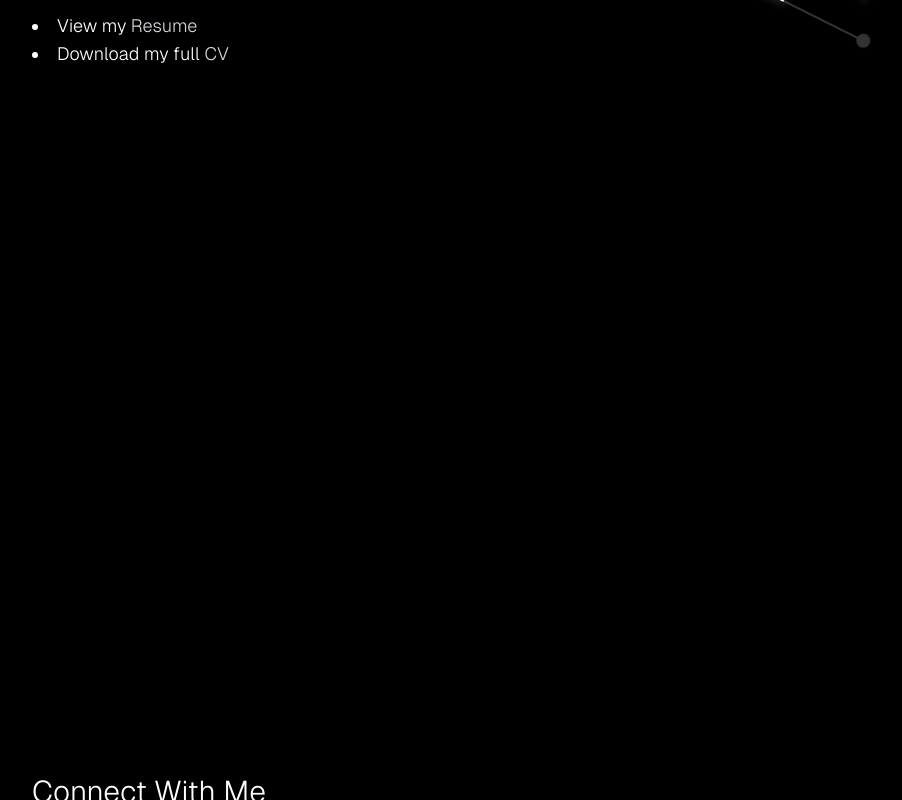
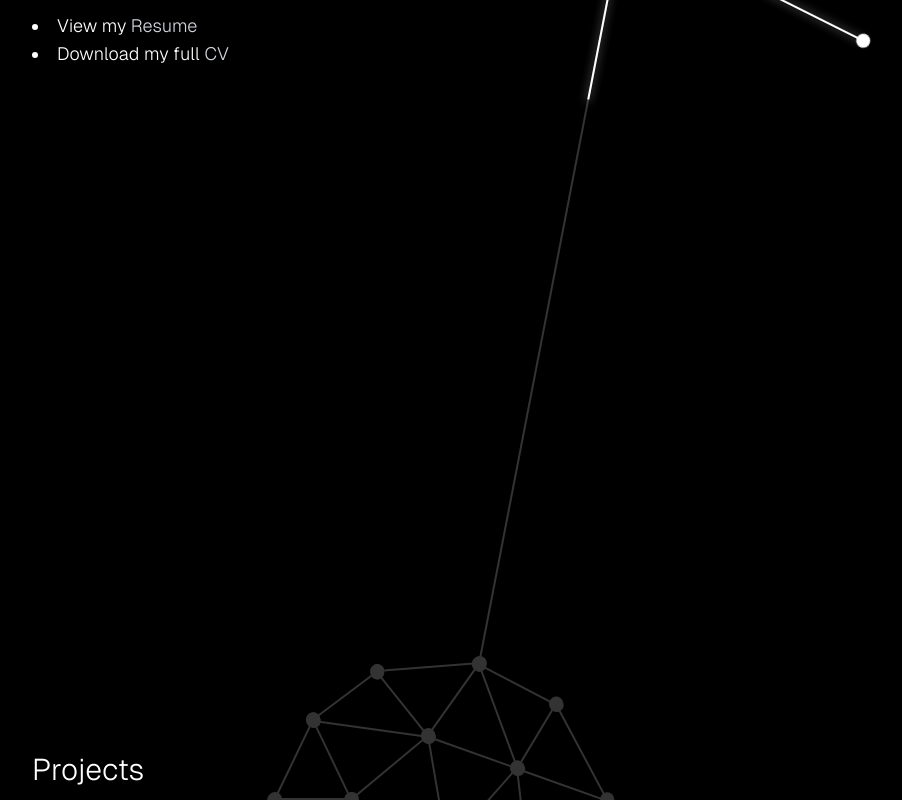
Before and after one commit to RishikSarkar/personal-portfolio-3.0, a Next.js app: page / in a window 1280 px wide. Shown: the part 2000-2800 px from the top of the page, without its empty margins (32-934 px from the left). Built offline with nearby package versions, Linux system fonts and the light colour scheme.

Commit message:
Completed brain, modified page order, etc.

```diff
--- a/src/app/globals.css
+++ b/src/app/globals.css
@@ -87,9 +87,6 @@ html {
 
 .section {
   transition: box-shadow 0.3s ease, opacity 0.3s ease;
-}
-
-.section {
   box-shadow: inset 0 0 150px rgba(0, 0, 0, 0.95);
   opacity: 0.1;
 }
@@ -98,3 +95,13 @@ html {
   box-shadow: none;
   opacity: 1;
 }
+
+.last-section {
+  opacity: 1;
+  box-shadow: none;
+}
+
+.last-section.visible-last {
+  box-shadow: none;
+  opacity: 1;
+}
--- a/src/app/page.tsx
+++ b/src/app/page.tsx
@@ -10,8 +10,12 @@ export default function Home() {
       entries.forEach(entry => {
         if (entry.isIntersecting) {
           entry.target.classList.add('visible');
+          if (entry.target.classList.contains('last-section')) {
+            entry.target.classList.add('visible-last');
+          }
         } else {
           entry.target.classList.remove('visible');
+          entry.target.classList.remove('visible-last');
         }
       });
     }, { threshold: 0.5 });
@@ -39,7 +43,6 @@ export default function Home() {
             Specializing in NLP-driven mental healthcare solutions
           </p>
         </div>
-        {/* Diagonal line removed */}
       </section>
 
       <section ref={el => { sectionRefs.current[1] = el }} className="section h-screen flex items-center relative">
@@ -51,7 +54,6 @@ export default function Home() {
             My passions lie at the intersection of artificial intelligence and psychology, and I am keen to explore computational linguistics, cognitive neuropsychiatry, and new LLM frameworks for natural language understanding, including transformer models and fine-tuning for sentiment and emotional analysis. In the future, I aim to establish a startup and develop NLP-driven solutions in the mental healthcare space.
           </p>
         </div>
-        {/* Diagonal line removed */}
       </section>
 
       <section ref={el => { sectionRefs.current[2] = el }} className="section h-screen flex items-center relative">
@@ -63,22 +65,25 @@ export default function Home() {
             <li>Download my full <a href="#" className="text-gray-300 hover:text-gray-500">CV</a></li>
           </ul>
         </div>
-        {/* Diagonal line removed */}
       </section>
 
       <section ref={el => { sectionRefs.current[3] = el }} className="section h-screen flex items-center relative">
         <div className="pl-16 pr-16">
-          <h2 className="text-3xl mb-4 font-light">Connect With Me</h2>
-          {/* Add your connect content here */}
+          <h2 className="text-3xl font-light mb-4">Projects</h2>
+          <h4 className="text-lg font-light mb-4">Coming Soon...</h4>
         </div>
-        {/* Diagonal line removed */}
       </section>
 
       <section ref={el => { sectionRefs.current[4] = el }} className="section h-screen flex items-center relative">
         <div className="pl-16 pr-16">
-          {/* <h2 className="text-3xl mb-4">Projects</h2> */}
+          <h2 className="text-3xl mb-4 font-light">Connect With Me</h2>
         </div>
       </section>
+
+      <section
+        ref={el => { sectionRefs.current[5] = el }}
+        className="section last-section h-[200px] flex items-center relative bg-white"
+      />
     </div>
   );
 }
--- a/src/components/NetworkLine.tsx
+++ b/src/components/NetworkLine.tsx
@@ -225,14 +225,14 @@ const NetworkLine: React.FC = () => {
       nodeRight: true,
     });
 
-    addLine({
-      startCoords: { x: window.innerWidth * 0.7, y: window.innerHeight * 1.125 },
-      endCoords: { x: window.innerWidth * 0.7, y: window.innerHeight * 5 },
-      tag: 'vertical',
-      thickness: 0,
-      nodeLeft: false,
-      nodeRight: false,
-    });
+    // addLine({
+    //   startCoords: { x: window.innerWidth * 0.7, y: window.innerHeight * 1.125 },
+    //   endCoords: { x: window.innerWidth * 0.7, y: window.innerHeight * 3.5 },
+    //   tag: 'vertical',
+    //   thickness: 0,
+    //   nodeLeft: false,
+    //   nodeRight: false,
+    // });
 
     addLine({
       startCoords: { x: window.innerWidth * 0.475, y: window.innerHeight * 1 },
@@ -252,7 +252,7 @@ const NetworkLine: React.FC = () => {
       nodeRight: true,
     });
 
-    // About to Connect
+    // About to Resume
     addLine({
       startCoords: { x: window.innerWidth * 0.55, y: window.innerHeight * 2.0 },
       endCoords: { x: window.innerWidth * 0.4, y: window.innerHeight * 2.0 },
@@ -388,28 +388,39 @@ const NetworkLine: React.FC = () => {
       nodeRight: true,
     });
 
+    // addLine({
+    //   startCoords: { x: window.innerWidth * 0.7, y: window.innerHeight * 2.55 },
+    //   endCoords: { x: window.innerWidth * 0.7, y: window.innerHeight * 3.5 },
+    //   tag: 'vertical',
+    //   thickness: 0,
+    //   nodeLeft: false,
+    //   nodeRight: false,
+    // });
+
+    // Resume to Brain
     addLine({
-      startCoords: { x: window.innerWidth * 0.7, y: window.innerHeight * 2.55 },
-      endCoords: { x: window.innerWidth * 0.7, y: window.innerHeight * 5 },
-      tag: 'vertical',
-      thickness: 0,
-      nodeLeft: false,
-      nodeRight: false,
-    });
-
-    // Brain Outline
-    addLine({
-      startCoords: { x: window.innerWidth * 0.7, y: window.innerHeight * 4.5 },
-      endCoords: { x: window.innerWidth * 0.5, y: window.innerHeight * 4.5 },
-      tag: 'horizontal',
+      startCoords: { x: window.innerWidth * 0.5125, y: window.innerHeight * 2.4 },
+      endCoords: { x: window.innerWidth * 0.4, y: window.innerHeight * 3.33 },
+      tag: 'diagonal',
       thickness: 2,
       nodeLeft: true,
       nodeRight: true,
     });
 
+    // Brain Outline
+
+    // addLine({
+    //   startCoords: { x: window.innerWidth * 0.7, y: window.innerHeight * 3.5 },
+    //   endCoords: { x: window.innerWidth * 0.5, y: window.innerHeight * 3.5 },
+    //   tag: 'horizontal',
+    //   thickness: 2,
+    //   nodeLeft: true,
+    //   nodeRight: true,
+    // });
+
     addLine({
-      startCoords: { x: window.innerWidth * 0.5, y: window.innerHeight * 4.5 },
-      endCoords: { x: window.innerWidth * 0.49, y: window.innerHeight * 4.62 },
+      startCoords: { x: window.innerWidth * 0.5, y: window.innerHeight * 3.5 },
+      endCoords: { x: window.innerWidth * 0.49, y: window.innerHeight * 3.62 },
       tag: '1',
       thickness: 2,
       nodeLeft: true,
@@ -417,8 +428,8 @@ const NetworkLine: React.FC = () => {
     });
 
     addLine({
-      startCoords: { x: window.innerWidth * 0.49, y: window.innerHeight * 4.62 },
-      endCoords: { x: window.innerWidth * 0.46, y: window.innerHeight * 4.72 },
+      startCoords: { x: window.innerWidth * 0.49, y: window.innerHeight * 3.62 },
+      endCoords: { x: window.innerWidth * 0.46, y: window.innerHeight * 3.72 },
       tag: '2',
       thickness: 2,
       nodeLeft: true,
@@ -426,8 +437,8 @@ const NetworkLine: React.FC = () => {
     });
 
     addLine({
-      startCoords: { x: window.innerWidth * 0.46, y: window.innerHeight * 4.72 },
-      endCoords: { x: window.innerWidth * 0.42, y: window.innerHeight * 4.74 },
+      startCoords: { x: window.innerWidth * 0.46, y: window.innerHeight * 3.72 },
+      endCoords: { x: window.innerWidth * 0.42, y: window.innerHeight * 3.74 },
       tag: '3',
       thickness: 2,
       nodeLeft: true,
@@ -435,8 +446,8 @@ const NetworkLine: React.FC = () => {
     });
 
     addLine({
-      startCoords: { x: window.innerWidth * 0.42, y: window.innerHeight * 4.74 },
-      endCoords: { x: window.innerWidth * 0.418, y: window.innerHeight * 4.84 },
+      startCoords: { x: window.innerWidth * 0.42, y: window.innerHeight * 3.74 },
+      endCoords: { x: window.innerWidth * 0.418, y: window.innerHeight * 3.84 },
       tag: '4',
       thickness: 2,
       nodeLeft: true,
@@ -444,8 +455,8 @@ const NetworkLine: React.FC = () => {
     });
 
     addLine({
-      startCoords: { x: window.innerWidth * 0.38, y: window.innerHeight * 4.70 },
-      endCoords: { x: window.innerWidth * 0.418, y: window.innerHeight * 4.84 },
+      startCoords: { x: window.innerWidth * 0.38, y: window.innerHeight * 3.70 },
+      endCoords: { x: window.innerWidth * 0.418, y: window.innerHeight * 3.84 },
       tag: '5',
       thickness: 2,
       nodeLeft: true,
@@ -453,8 +464,8 @@ const NetworkLine: React.FC = () => {
     });
 
     addLine({
-      startCoords: { x: window.innerWidth * 0.38, y: window.innerHeight * 4.70 },
-      endCoords: { x: window.innerWidth * 0.42, y: window.innerHeight * 4.74 },
+      startCoords: { x: window.innerWidth * 0.38, y: window.innerHeight * 3.70 },
+      endCoords: { x: window.innerWidth * 0.42, y: window.innerHeight * 3.74 },
       tag: '6',
       thickness: 2,
       nodeLeft: true,
@@ -462,8 +473,8 @@ const NetworkLine: React.FC = () => {
     });
 
     addLine({
-      startCoords: { x: window.innerWidth * 0.34, y: window.innerHeight * 4.69 },
-      endCoords: { x: window.innerWidth * 0.38, y: window.innerHeight * 4.70 },
+      startCoords: { x: window.innerWidth * 0.34, y: window.innerHeight * 3.69 },
+      endCoords: { x: window.innerWidth * 0.38, y: window.innerHeight * 3.70 },
       tag: '7',
       thickness: 2,
       nodeLeft: true,
@@ -471,8 +482,8 @@ const NetworkLine: React.FC = () => {
     });
 
     addLine({
-      startCoords: { x: window.innerWidth * 0.31, y: window.innerHeight * 4.62 },
-      endCoords: { x: window.innerWidth * 0.34, y: window.innerHeight * 4.69 },
+      startCoords: { x: window.innerWidth * 0.31, y: window.innerHeight * 3.62 },
+      endCoords: { x: window.innerWidth * 0.34, y: window.innerHeight * 3.69 },
       tag: '8',
       thickness: 2,
       nodeLeft: true,
@@ -480,8 +491,8 @@ const NetworkLine: React.FC = () => {
     });
 
     addLine({
-      startCoords: { x: window.innerWidth * 0.25, y: window.innerHeight * 4.6 },
-      endCoords: { x: window.innerWidth * 0.31, y: window.innerHeight * 4.62 },
+      startCoords: { x: window.innerWidth * 0.25, y: window.innerHeight * 3.6 },
+      endCoords: { x: window.innerWidth * 0.31, y: window.innerHeight * 3.62 },
       tag: '9',
       thickness: 2,
       nodeLeft: true,
@@ -489,8 +500,8 @@ const NetworkLine: React.FC = () => {
     });
 
     addLine({
-      startCoords: { x: window.innerWidth * 0.24, y: window.innerHeight * 4.5 },
-      endCoords: { x: window.innerWidth * 0.25, y: window.innerHeight * 4.6 },
+      startCoords: { x: window.innerWidth * 0.24, y: window.innerHeight * 3.5 },
+      endCoords: { x: window.innerWidth * 0.25, y: window.innerHeight * 3.6 },
       tag: '10',
       thickness: 2,
       nodeLeft: true,
@@ -498,8 +509,8 @@ const NetworkLine: React.FC = () => {
     });
 
     addLine({
-      startCoords: { x: window.innerWidth * 0.27, y: window.innerHeight * 4.4 },
-      endCoords: { x: window.innerWidth * 0.24, y: window.innerHeight * 4.5 },
+      startCoords: { x: window.innerWidth * 0.27, y: window.innerHeight * 3.4 },
+      endCoords: { x: window.innerWidth * 0.24, y: window.innerHeight * 3.5 },
       tag: '11',
       thickness: 2,
       nodeLeft: true,
@@ -507,8 +518,8 @@ const NetworkLine: React.FC = () => {
     });
 
     addLine({
-      startCoords: { x: window.innerWidth * 0.32, y: window.innerHeight * 4.34 },
-      endCoords: { x: window.innerWidth * 0.27, y: window.innerHeight * 4.4 },
+      startCoords: { x: window.innerWidth * 0.32, y: window.innerHeight * 3.34 },
+      endCoords: { x: window.innerWidth * 0.27, y: window.innerHeight * 3.4 },
       tag: '12',
       thickness: 2,
       nodeLeft: true,
@@ -516,8 +527,8 @@ const NetworkLine: React.FC = () => {
     });
 
     addLine({
-      startCoords: { x: window.innerWidth * 0.4, y: window.innerHeight * 4.33 },
-      endCoords: { x: window.innerWidth * 0.32, y: window.innerHeight * 4.34 },
+      startCoords: { x: window.innerWidth * 0.4, y: window.innerHeight * 3.33 },
+      endCoords: { x: window.innerWidth * 0.32, y: window.innerHeight * 3.34 },
       tag: '13',
       thickness: 2,
       nodeLeft: true,
@@ -525,8 +536,8 @@ const NetworkLine: React.FC = () => {
     });
 
     addLine({
-      startCoords: { x: window.innerWidth * 0.4, y: window.innerHeight * 4.33 },
-      endCoords: { x: window.innerWidth * 0.46, y: window.innerHeight * 4.38 },
+      startCoords: { x: window.innerWidth * 0.4, y: window.innerHeight * 3.33 },
+      endCoords: { x: window.innerWidth * 0.46, y: window.innerHeight * 3.38 },
       tag: '14',
       thickness: 2,
       nodeLeft: true,
@@ -534,8 +545,8 @@ const NetworkLine: React.FC = () => {
     });
 
     addLine({
-      startCoords: { x: window.innerWidth * 0.46, y: window.innerHeight * 4.38 },
-      endCoords: { x: window.innerWidth * 0.5, y: window.innerHeight * 4.5 },
+      startCoords: { x: window.innerWidth * 0.46, y: window.innerHeight * 3.38 },
+      endCoords: { x: window.innerWidth * 0.5, y: window.innerHeight * 3.5 },
       tag: '15',
       thickness: 2,
       nodeLeft: true,
@@ -544,8 +555,8 @@ const NetworkLine: React.FC = () => {
 
     // Brain Connections
     addLine({
-      startCoords: { x: window.innerWidth * 0.27, y: window.innerHeight * 4.4 },
-      endCoords: { x: window.innerWidth * 0.3, y: window.innerHeight * 4.5 },
+      startCoords: { x: window.innerWidth * 0.27, y: window.innerHeight * 3.4 },
+      endCoords: { x: window.innerWidth * 0.3, y: window.innerHeight * 3.5 },
       tag: '1a',
       thickness: 2,
       nodeLeft: true,
@@ -553,8 +564,8 @@ const NetworkLine: React.FC = () => {
     });
 
     addLine({
-      startCoords: { x: window.innerWidth * 0.3, y: window.innerHeight * 4.5 },
-      endCoords: { x: window.innerWidth * 0.31, y: window.innerHeight * 4.62 },
+      startCoords: { x: window.innerWidth * 0.3, y: window.innerHeight * 3.5 },
+      endCoords: { x: window.innerWidth * 0.31, y: window.innerHeight * 3.62 },
       tag: '1b',
       thickness: 2,
       nodeLeft: true,
@@ -562,8 +573,8 @@ const NetworkLine: React.FC = () => {
     });
 
     addLine({
-      startCoords: { x: window.innerWidth * 0.3, y: window.innerHeight * 4.5 },
-      endCoords: { x: window.innerWidth * 0.24, y: window.innerHeight * 4.5 },
+      startCoords: { x: window.innerWidth * 0.3, y: window.innerHeight * 3.5 },
+      endCoords: { x: window.innerWidth * 0.24, y: window.innerHeight * 3.5 },
       tag: '1c',
       thickness: 2,
       nodeLeft: true,
@@ -571,8 +582,8 @@ const NetworkLine: React.FC = () => {
     });
 
     addLine({
-      startCoords: { x: window.innerWidth * 0.3, y: window.innerHeight * 4.5 },
-      endCoords: { x: window.innerWidth * 0.25, y: window.innerHeight * 4.6 },
+      startCoords: { x: window.innerWidth * 0.3, y: window.innerHeight * 3.5 },
+      endCoords: { x: window.innerWidth * 0.25, y: window.innerHeight * 3.6 },
       tag: '1d',
       thickness: 2,
       nodeLeft: true,
@@ -580,8 +591,8 @@ const NetworkLine: React.FC = () => {
     });
 
     addLine({
-      startCoords: { x: window.innerWidth * 0.5, y: window.innerHeight * 4.5 },
-      endCoords: { x: window.innerWidth * 0.44, y: window.innerHeight * 4.6 },
+      startCoords: { x: window.innerWidth * 0.5, y: window.innerHeight * 3.5 },
+      endCoords: { x: window.innerWidth * 0.44, y: window.innerHeight * 3.6 },
       tag: '2a',
       thickness: 2,
       nodeLeft: true,
@@ -589,8 +600,8 @@ const NetworkLine: React.FC = () => {
     });
 
     addLine({
-      startCoords: { x: window.innerWidth * 0.44, y: window.innerHeight * 4.6 },
-      endCoords: { x: window.innerWidth * 0.38, y: window.innerHeight * 4.70 },
+      startCoords: { x: window.innerWidth * 0.44, y: window.innerHeight * 3.6 },
+      endCoords: { x: window.innerWidth * 0.38, y: window.innerHeight * 3.70 },
       tag: '2b',
       thickness: 2,
       nodeLeft: true,
@@ -598,8 +609,8 @@ const NetworkLine: React.FC = () => {
     });
 
     addLine({
-      startCoords: { x: window.innerWidth * 0.44, y: window.innerHeight * 4.6 },
-      endCoords: { x: window.innerWidth * 0.49, y: window.innerHeight * 4.62 },
+      startCoords: { x: window.innerWidth * 0.44, y: window.innerHeight * 3.6 },
+      endCoords: { x: window.innerWidth * 0.49, y: window.innerHeight * 3.62 },
       tag: '2c',
       thickness: 2,
       nodeLeft: true,
@@ -607,8 +618,8 @@ const NetworkLine: React.FC = () => {
     });
 
     addLine({
-      startCoords: { x: window.innerWidth * 0.44, y: window.innerHeight * 4.6 },
-      endCoords: { x: window.innerWidth * 0.46, y: window.innerHeight * 4.72 },
+      startCoords: { x: window.innerWidth * 0.44, y: window.innerHeight * 3.6 },
+      endCoords: { x: window.innerWidth * 0.46, y: window.innerHeight * 3.72 },
       tag: '2d',
       thickness: 2,
       nodeLeft: true,
@@ -616,9 +627,153 @@ const NetworkLine: React.FC = () => {
     });
 
     addLine({
-      startCoords: { x: window.innerWidth * 0.44, y: window.innerHeight * 4.6 },
-      endCoords: { x: window.innerWidth * 0.42, y: window.innerHeight * 4.74 },
+      startCoords: { x: window.innerWidth * 0.44, y: window.innerHeight * 3.6 },
+      endCoords: { x: window.innerWidth * 0.42, y: window.innerHeight * 3.74 },
       tag: '2e',
+      thickness: 2,
+      nodeLeft: true,
+      nodeRight: true,
+    });
+
+    addLine({
+      startCoords: { x: window.innerWidth * 0.4, y: window.innerHeight * 3.33 },
+      endCoords: { x: window.innerWidth * 0.43, y: window.innerHeight * 3.46 },
+      tag: '3a',
+      thickness: 2,
+      nodeLeft: true,
+      nodeRight: true,
+    });
+
+    addLine({
+      startCoords: { x: window.innerWidth * 0.43, y: window.innerHeight * 3.46 },
+      endCoords: { x: window.innerWidth * 0.44, y: window.innerHeight * 3.6 },
+      tag: '3b',
+      thickness: 2,
+      nodeLeft: true,
+      nodeRight: true,
+    });
+
+    addLine({
+      startCoords: { x: window.innerWidth * 0.46, y: window.innerHeight * 3.38 },
+      endCoords: { x: window.innerWidth * 0.43, y: window.innerHeight * 3.46 },
+      tag: '3c',
+      thickness: 2,
+      nodeLeft: true,
+      nodeRight: true,
+    });
+
+    addLine({
+      startCoords: { x: window.innerWidth * 0.43, y: window.innerHeight * 3.46 },
+      endCoords: { x: window.innerWidth * 0.5, y: window.innerHeight * 3.5 },
+      tag: '3d',
+      thickness: 2,
+      nodeLeft: true,
+      nodeRight: true,
+    });
+
+    addLine({
+      startCoords: { x: window.innerWidth * 0.36, y: window.innerHeight * 3.42 },
+      endCoords: { x: window.innerWidth * 0.43, y: window.innerHeight * 3.46 },
+      tag: '4a',
+      thickness: 2,
+      nodeLeft: true,
+      nodeRight: true,
+    });
+
+    addLine({
+      startCoords: { x: window.innerWidth * 0.27, y: window.innerHeight * 3.4 },
+      endCoords: { x: window.innerWidth * 0.36, y: window.innerHeight * 3.42 },
+      tag: '4b',
+      thickness: 2,
+      nodeLeft: true,
+      nodeRight: true,
+    });
+
+    addLine({
+      startCoords: { x: window.innerWidth * 0.4, y: window.innerHeight * 3.33 },
+      endCoords: { x: window.innerWidth * 0.36, y: window.innerHeight * 3.42 },
+      tag: '4c',
+      thickness: 2,
+      nodeLeft: true,
+      nodeRight: true,
+    });
+
+    addLine({
+      startCoords: { x: window.innerWidth * 0.32, y: window.innerHeight * 3.34 },
+      endCoords: { x: window.innerWidth * 0.36, y: window.innerHeight * 3.42 },
+      tag: '4d',
+      thickness: 2,
+      nodeLeft: true,
+      nodeRight: true,
+    });
+
+    addLine({
+      startCoords: { x: window.innerWidth * 0.36, y: window.innerHeight * 3.42 },
+      endCoords: { x: window.innerWidth * 0.3, y: window.innerHeight * 3.5 },
+      tag: '4e',
+      thickness: 2,
+      nodeLeft: true,
+      nodeRight: true,
+    });
+
+    addLine({
+      startCoords: { x: window.innerWidth * 0.375, y: window.innerHeight * 3.56 },
+      endCoords: { x: window.innerWidth * 0.44, y: window.innerHeight * 3.6 },
+      tag: '5a',
+      thickness: 2,
+      nodeLeft: true,
+      nodeRight: true,
+    });
+
+    addLine({
+      startCoords: { x: window.innerWidth * 0.3, y: window.innerHeight * 3.5 },
+      endCoords: { x: window.innerWidth * 0.375, y: window.innerHeight * 3.56 },
+      tag: '5b',
+      thickness: 2,
+      nodeLeft: true,
+      nodeRight: true,
+    });
+
+    addLine({
+      startCoords: { x: window.innerWidth * 0.36, y: window.innerHeight * 3.42 },
+      endCoords: { x: window.innerWidth * 0.375, y: window.innerHeight * 3.56 },
+      tag: '5c',
+      thickness: 2,
+      nodeLeft: true,
+      nodeRight: true,
+    });
+
+    addLine({
+      startCoords: { x: window.innerWidth * 0.43, y: window.innerHeight * 3.46 },
+      endCoords: { x: window.innerWidth * 0.375, y: window.innerHeight * 3.56 },
+      tag: '5d',
+      thickness: 2,
+      nodeLeft: true,
+      nodeRight: true,
+    });
+
+    addLine({
+      startCoords: { x: window.innerWidth * 0.375, y: window.innerHeight * 3.56 },
+      endCoords: { x: window.innerWidth * 0.38, y: window.innerHeight * 3.70 },
+      tag: '5e',
+      thickness: 2,
+      nodeLeft: true,
+      nodeRight: true,
+    });
+
+    addLine({
+      startCoords: { x: window.innerWidth * 0.375, y: window.innerHeight * 3.56 },
+      endCoords: { x: window.innerWidth * 0.31, y: window.innerHeight * 3.62 },
+      tag: '5f',
+      thickness: 2,
+      nodeLeft: true,
+      nodeRight: true,
+    });
+
+    addLine({
+      startCoords: { x: window.innerWidth * 0.375, y: window.innerHeight * 3.56 },
+      endCoords: { x: window.innerWidth * 0.34, y: window.innerHeight * 3.69 },
+      tag: '5g',
       thickness: 2,
       nodeLeft: true,
       nodeRight: true,
```
